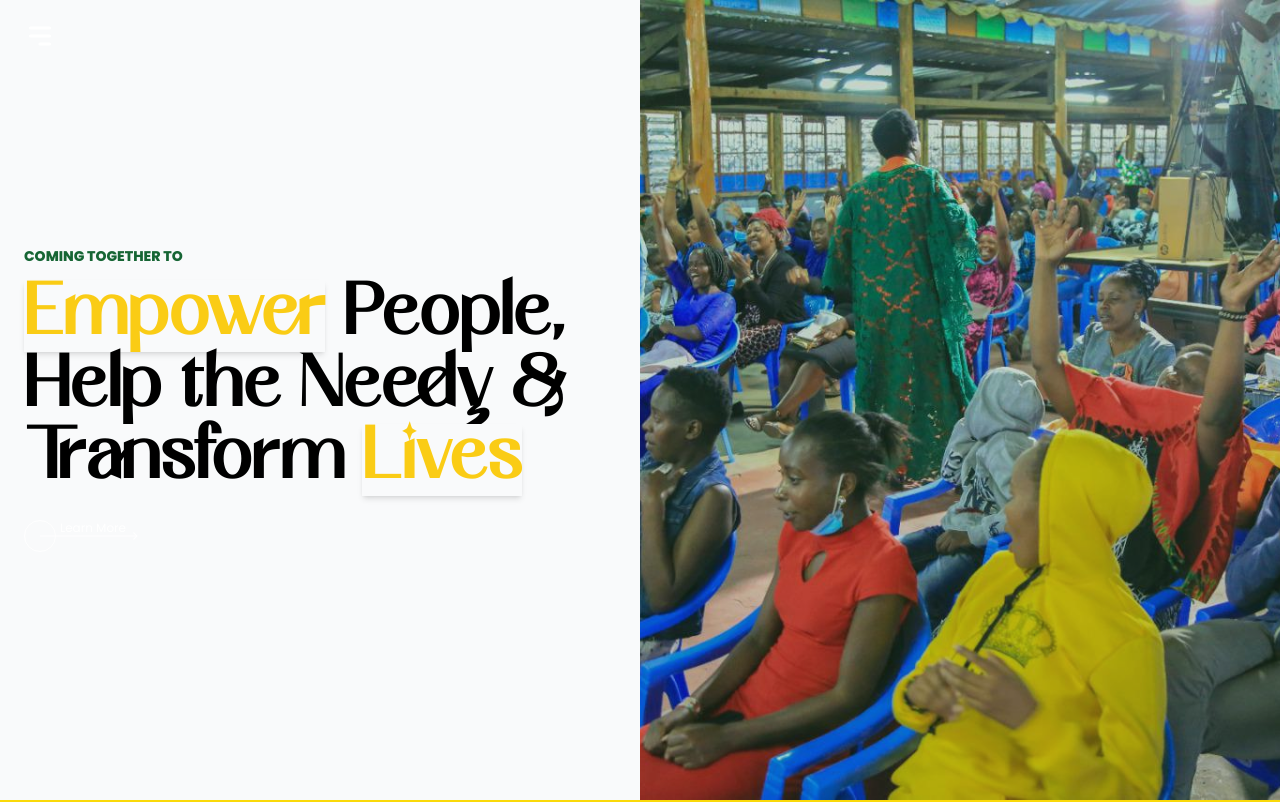
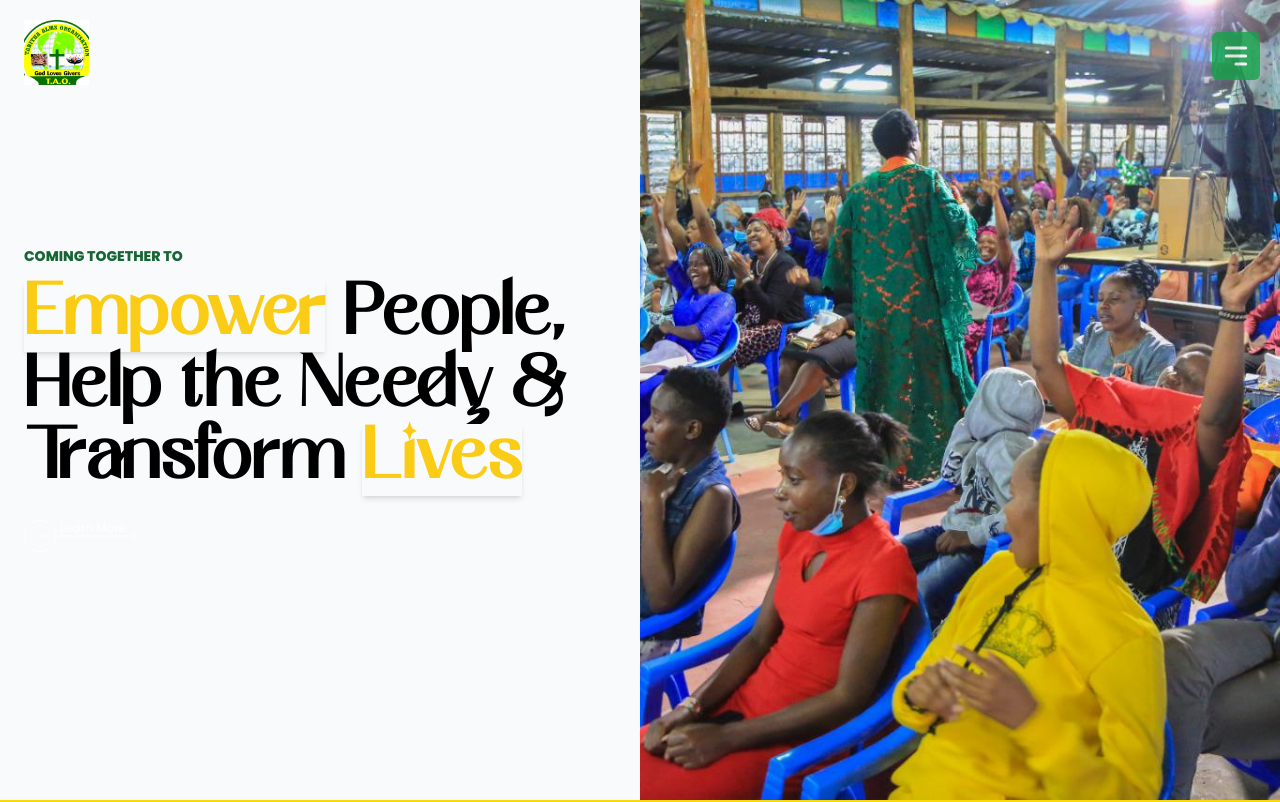
Before and after one commit to isadia94/tabitha, a Next.js app: page / in a window 1280 px wide. Shown: the top 802 px of the page. Built offline with nearby package versions, Linux system fonts and the light colour scheme.

Commit message:
responsive Navbar

```diff
--- a/components/Header.js
+++ b/components/Header.js
@@ -1,17 +1,27 @@
 import React from "react";
 import { MenuAlt3Icon } from "@heroicons/react/solid";
-
+import Image from "next/image";
 function Header() {
   return (
     <div
-      className="fixed top-0 left-0 z-50 pl-6 pr-5 flex justify-between w-full
+      className="fixed top-0 left-0 z-50 pl-6 pr-5 flex justify-between items-center w-full
     pt-5"
     >
-      <div className="xl:hidden">
-        <h1 className="font-Coto text-2xl text-white">Tabitha Alms</h1>
+      <div>
+        <h1 className="font-Coto text-2xl text-white xl:hidden">
+          Tabitha Alms
+        </h1>
+        <div className="hidden xl:block">
+          <Image
+            src="/assets/logo.jpeg"
+            width={65}
+            height={65}
+            objectFit="cover"
+          />
+        </div>
       </div>
-      <div>
-        <MenuAlt3Icon className="h-8 text-white" />
+      <div className="xl:bg-green-600 px-2 py-2 xl:opacity-[0.8] rounded-md">
+        <MenuAlt3Icon className="h-8 text-white   " />
       </div>
     </div>
   );
--- a/components/Hero.js
+++ b/components/Hero.js
@@ -39,7 +39,7 @@ function Hero() {
           objectPosition="center"
         />
       </div>
-      <div className="absolute top-0 h-screen w-screen xl:w-[50%] xl:right-0 bg-green-800 opacity-[0.6] xl:opacity-[0.2]" />
+      <div className="absolute top-0 h-screen w-screen xl:w-[50%] xl:hidden bg-green-800 opacity-[0.6] xl:opacity-[0.2]" />
       <div
         ref={innerRef}
         className="absolute top-0 h-screen z-40 flex flex-col justify-center pl-6 "
```
